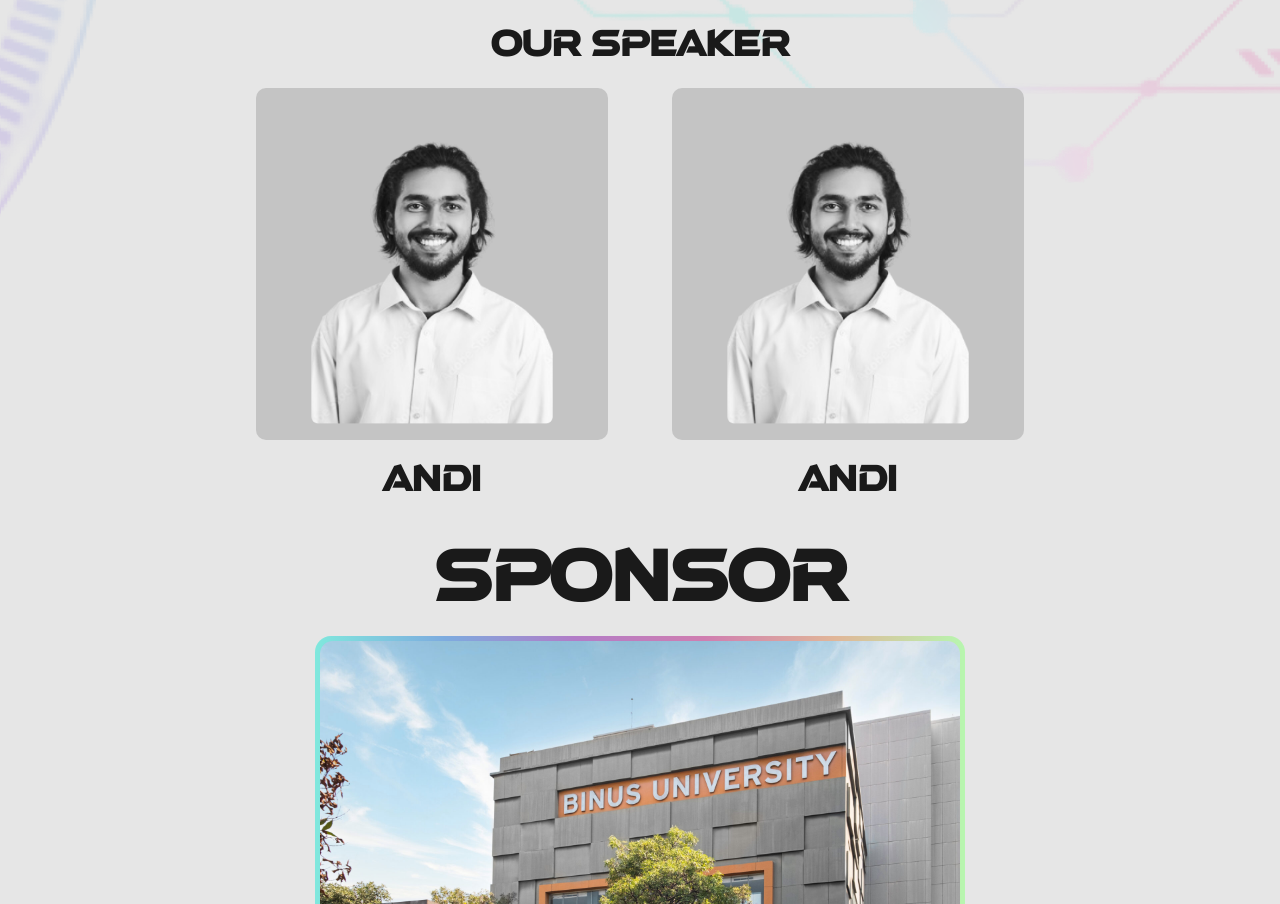
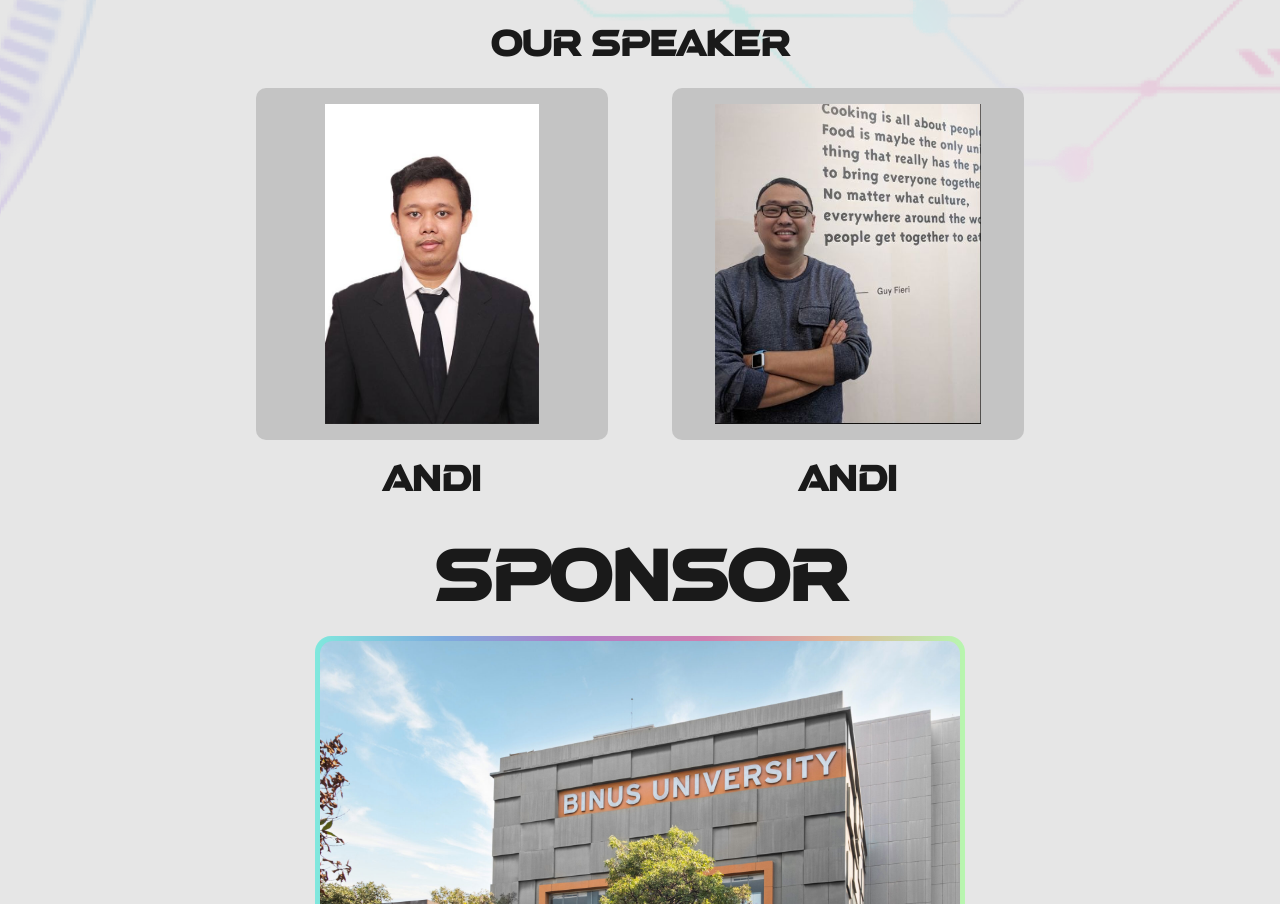
Before and after one commit to juanariviano/TechFest-2024, a plain HTML site: page pages/techtalk/index.html in a window 1280 px wide. Shown: the part 1247-2151 px from the top of the page. Drawn offline with Linux system fonts and the light colour scheme; a web font is replaced by a local one.

Commit message:
update speaker

```diff
--- a/pages/techtalk/index.html
+++ b/pages/techtalk/index.html
@@ -101,14 +101,14 @@
         <div class="speaker-photo">
             <div class="details">
                 <div class="img-wrapper">
-                    <img src="../../assets/andi.png" alt="">
+                    <img src="../../assets/speaker/WhatsApp Image 2024-06-17 at 19.50.17_195e49c0.jpg" alt="">
                 </div>
                 <h1>Andi</h1>
             </div>
 
             <div class="details">
                 <div class="img-wrapper">
-                    <img src="../../assets/andi.png" alt="">
+                    <img src="../../assets/speaker/WhatsApp Image 2024-06-17 at 19.50.35_157ad239.jpg" alt="">
                 </div>
                 <h1>Andi</h1>
             </div>
```
Also changed, not shown: assets/speaker/WhatsApp Image 2024-06-17 at 19.50.17_195e49c0.jpg (added), assets/speaker/WhatsApp Image 2024-06-17 at 19.50.35_157ad239.jpg (added).
